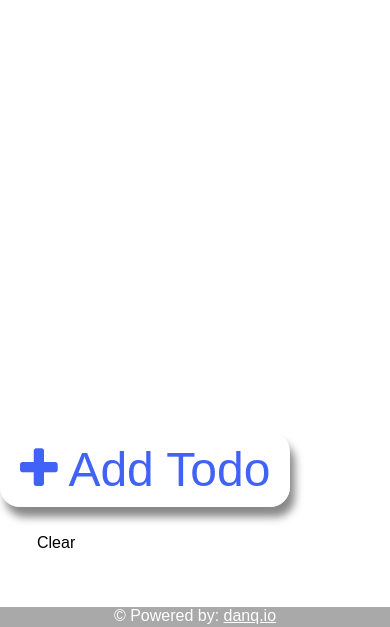
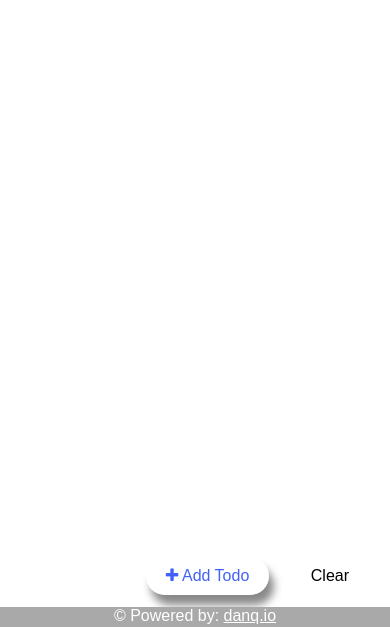
Before and after one commit to dan0505/todoApp, a plain HTML site: page index.html in a window 390 px wide. Shown: the part 217-844 px from the top of the page. Drawn offline with Linux system fonts and the light colour scheme.

Commit message:
fixed iphone dont show add todo button

```diff
--- a/css/local.css
+++ b/css/local.css
@@ -79,7 +79,7 @@ li.complete span.text {
 div.buttons {
   position: absolute;
   bottom: 3em;
-  right: 1.5em;
+  right: 4em;
 }
 #clearButton {
   margin: 20px auto auto 20px;
@@ -100,7 +100,7 @@ div.buttons {
   background-color: rgba(255, 255, 255, 0.5);
   border-radius: 20px;
   border: none;
-  font-size: 3em;
+  font-size: 1em;
   padding: 10px 20px;
   color: #4162f6;
   box-shadow: 5px 10px 8px #888888;
@@ -216,6 +216,11 @@ a {
   #content {
     font-size: 1.2rem;
   }
+  div.buttons {
+    position: fixed;
+    bottom: 2em;
+    right: 1.5em;
+  }
   footer {
     width: 100%;
     height: 20px;
```
